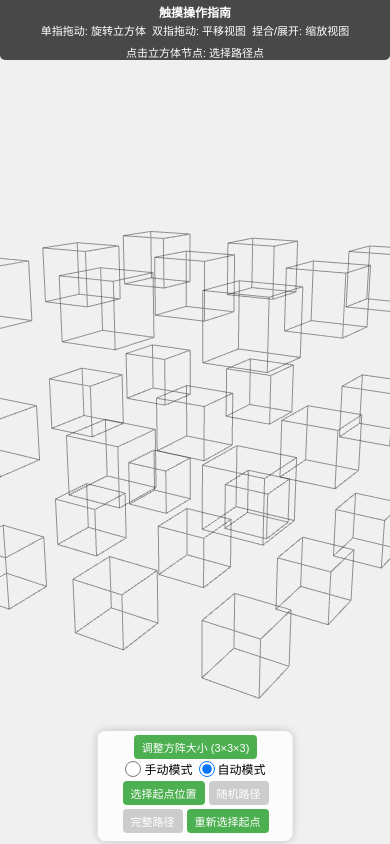
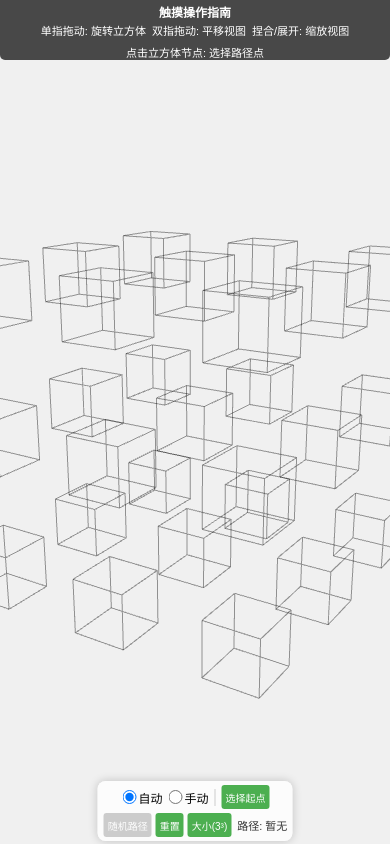
Before and after one commit to Elecsoda/dragon-path-game-2, a React (Vite) app: page / in a window 390 px wide. Built offline with nearby package versions, Linux system fonts and the light colour scheme.

Commit message:
modified:   src/App.css 	modified:   src/App.jsx 	modified:   src/ControlPanel.jsx 	modified:   src/CubeNavigation.jsx

```diff
--- a/src/App.css
+++ b/src/App.css
@@ -85,20 +85,21 @@ select {
 
   button {
     font-size: 11px;
-    padding: 4px 8px;
+    padding: 3px 6px;
     margin: 1px;
+    min-height: 24px;
   }
 
   select {
-    padding: 4px;
+    padding: 3px;
     font-size: 11px;
     margin: 2px;
   }
 
   /* 使滚动更流畅 */
   ::-webkit-scrollbar {
-    width: 4px;
-    height: 4px;
+    width: 3px;
+    height: 3px;
   }
 
   ::-webkit-scrollbar-track {
@@ -121,10 +122,16 @@ input[type="checkbox"] {
 }
 
 @media (max-width: 480px) {
+  button {
+    font-size: 10px;
+    padding: 2px 4px;
+    border-radius: 3px;
+  }
+
   input[type="radio"],
   input[type="checkbox"] {
-    width: 16px;
-    height: 16px;
-    margin-right: 3px;
+    width: 14px;
+    height: 14px;
+    margin-right: 2px;
   }
 }
--- a/src/App.jsx
+++ b/src/App.jsx
@@ -58,6 +58,11 @@ function App() {
     // 停止当前可能正在进行的动画
     if (cubeNavigationRef.current && cubeNavigationRef.current.stopAnimation) {
       cubeNavigationRef.current.stopAnimation();
+    }
+
+    // 直接重置路径
+    if (cubeNavigationRef.current && cubeNavigationRef.current.resetPath) {
+      cubeNavigationRef.current.resetPath();
     }
 
     // 清空路径和起点
--- a/src/ControlPanel.jsx
+++ b/src/ControlPanel.jsx
@@ -14,23 +14,25 @@ const ControlContainer = styled.div`
   display: flex;
   flex-direction: column;
   align-items: center;
-  max-width: 95%;
-  max-height: 130px;
+  max-width: 98%;
+  max-height: 80px;
   overflow-y: auto;
 
   @media (max-width: 480px) {
     bottom: 3px;
     padding: 3px;
-    max-height: 110px;
+    max-height: 70px;
     border-radius: 8px;
   }
 `;
 
-const ButtonGroup = styled.div`
+const MainRow = styled.div`
   display: flex;
   flex-wrap: wrap;
   justify-content: center;
-  gap: 3px;
+  align-items: center;
+  gap: 5px;
+  width: 100%;
 
   @media (max-width: 480px) {
     gap: 2px;
@@ -40,10 +42,13 @@ const ButtonGroup = styled.div`
 const RadioGroup = styled.div`
   display: flex;
   justify-content: center;
-  margin-bottom: 5px;
+  border-right: 1px solid #ccc;
+  padding-right: 5px;
+  margin-right: 5px;
 
   @media (max-width: 480px) {
-    margin-bottom: 3px;
+    padding-right: 3px;
+    margin-right: 3px;
   }
 `;
 
@@ -60,10 +65,28 @@ const RadioLabel = styled.label`
   }
 `;
 
+const ButtonGroup = styled.div`
+  display: flex;
+  flex-wrap: wrap;
+  justify-content: center;
+  gap: 3px;
+
+  @media (max-width: 480px) {
+    gap: 2px;
+  }
+`;
+
 const PathInfo = styled.div`
-  margin-top: 5px;
   font-size: 12px;
   color: #333;
+  margin-left: 5px;
+  display: flex;
+  align-items: center;
+
+  @media (max-width: 480px) {
+    font-size: 11px;
+    margin-left: 3px;
+  }
 `;
 
 const PositionDisplay = styled.span`
@@ -77,25 +100,15 @@ const TransparentButton = styled.button`
   }
 `;
 
-const StartPointInfo = styled.div`
-  margin-top: 3px;
+const StartPointInfo = styled.span`
   font-size: 11px;
   color: #666;
-`;
+  margin-left: 5px;
 
-const AnimationControls = styled.div`
-  display: flex;
-  justify-content: center;
-  gap: 3px;
-  margin-top: 5px;
-`;
-
-const HelpText = styled.div`
-  margin-top: 5px;
-  font-size: 11px;
-  color: #666;
-  font-style: italic;
-  text-align: center;
+  @media (max-width: 480px) {
+    font-size: 10px;
+    margin-left: 3px;
+  }
 `;
 
 const ControlPanel = ({
@@ -148,7 +161,7 @@ const ControlPanel = ({
 
   const getStartPointInfo = () => {
     if (currentPath.length === 0) {
-      return '尚未选择起点';
+      return '';
     }
     const startPoint = currentPath[0];
     return `起点: (${startPoint.index.x},${startPoint.index.y},${startPoint.index.z})`;
@@ -161,16 +174,18 @@ const ControlPanel = ({
 
   return (
     <ControlContainer>
-      <ButtonGroup>
-        <button
-          onClick={onOpenGridSizeControl}
-          title="调整方阵的大小 (立方体个数)"
-        >
-          调整方阵大小 ({gridSize}×{gridSize}×{gridSize})
-        </button>
-      </ButtonGroup>
-
+      <MainRow>
         <RadioGroup>
+          <RadioLabel>
+            <input
+              type="radio"
+              name="mode"
+              value="auto"
+              checked={!manualMode}
+              onChange={() => onModeChange('auto')}
+            />
+            自动
+          </RadioLabel>
           <RadioLabel>
             <input
               type="radio"
@@ -179,32 +194,17 @@ const ControlPanel = ({
               checked={manualMode}
               onChange={() => onModeChange('manual')}
             />
-          手动模式
-        </RadioLabel>
-        <RadioLabel>
-          <input
-            type="radio"
-            name="mode"
-            value="auto"
-            checked={!manualMode}
-            onChange={() => onModeChange('auto')}
-          />
-          自动模式
+            手动
           </RadioLabel>
         </RadioGroup>
 
-      <ButtonGroup>
         <TransparentButton
           onClick={handleStartSelection}
           disabled={drawingMode || (!manualMode && currentPath.length > 1)}
           className={selectingStart ? 'selecting' : ''}
-          title={
-            drawingMode ? "绘制模式下无法更改起点" :
-            (!manualMode && currentPath.length > 1) ? "已生成路径，需先重新选择起点" :
-            "选择起点位置"
-          }
+          title="选择起点位置"
         >
-          选择起点位置
+          选择起点
         </TransparentButton>
 
         {manualMode ? (
@@ -212,26 +212,16 @@ const ControlPanel = ({
             <button
               disabled={currentPath.length === 0 || drawingMode}
               onClick={handleStartDrawPath}
-              title={
-                currentPath.length === 0 ? "请先选择起点" :
-                drawingMode ? "已在绘制模式中" :
-                "开始绘制路线"
-              }
+              title={drawingMode ? "已在绘制模式中" : "开始绘制路线"}
             >
-              {drawingMode ? "正在绘制路线" : "开始绘制路线"}
+              {drawingMode ? "绘制中" : "绘制路线"}
             </button>
             <button
               disabled={currentPath.length <= 1}
               onClick={onUndoLastStep}
               title="撤回上一步操作"
             >
-              撤回上一步
-            </button>
-            <button
-              onClick={onResetPath}
-              title="重置路径，可重新选择起点"
-            >
-              重新选择起点
+              撤回
             </button>
           </>
         ) : (
@@ -239,52 +229,29 @@ const ControlPanel = ({
             <button
               disabled={currentPath.length === 0}
               onClick={() => onGeneratePath(true)}
-              title="生成随机路径，不需要遍历所有格子"
+              title="生成随机路径"
             >
               随机路径
             </button>
-            <button
-              disabled={currentPath.length === 0}
-              onClick={() => onGeneratePath(false)}
-              title="生成完整路径，遍历所有的格子"
-            >
-              完整路径
-            </button>
+          </>
+        )}
+
         <button
           onClick={onResetPath}
-              title="清空当前路径，重新选择起点"
+          title="重置路径，可重新选择起点"
         >
-              重新选择起点
+          重置
         </button>
-          </>
-        )}
-      </ButtonGroup>
 
-      <PathInfo>
-        {getPathInfo()}
-        {manualMode && (
-          <div>
-            当前位置: <PositionDisplay>{getCurrentPosition()}</PositionDisplay>
-          </div>
-        )}
-        <StartPointInfo>{getStartPointInfo()}</StartPointInfo>
-      </PathInfo>
+        <button
+          onClick={onOpenGridSizeControl}
+          title="调整方阵的大小"
+        >
+          大小({gridSize}³)
+        </button>
 
-      {manualMode && (
-        <HelpText>
-          {drawingMode
-            ? "提示: 绘制路线时无法更改起点，只能点击相邻的格子"
-            : "提示: 选择起点后，需点击\"开始绘制路线\"按钮进入绘制模式"}
-        </HelpText>
-      )}
-
-      {!manualMode && (
-        <HelpText>
-          {currentPath.length <= 1
-            ? "提示: 选择起点后，点击\"随机路径\"或\"完整路径\"按钮生成路线"
-            : "提示: 已生成路径，如需更换起点，请点击\"重新选择起点\"按钮或\"选择起点位置\"按钮"}
-        </HelpText>
-      )}
+        <PathInfo>{getPathInfo()}{getStartPointInfo() && <StartPointInfo>{getStartPointInfo()}</StartPointInfo>}</PathInfo>
+      </MainRow>
     </ControlContainer>
   );
 };
--- a/src/CubeNavigation.jsx
+++ b/src/CubeNavigation.jsx
@@ -445,11 +445,11 @@ const CubeNavigation = forwardRef((props, ref) => {
 
     // 使用路径生成算法
     setTimeout(() => {
-      // 使用路径生成函数，传入gridSize参数
+      // 使用路径生成函数，强制使用随机路径，传入gridSize参数
       const path = generatePath(
         gridPoints.current,
         startPoint,
-        useRandomPath,
+        true, // 始终使用随机路径
         gridSize
       );
 
```
Lines whose indentation alone changed are shown as unchanged.
